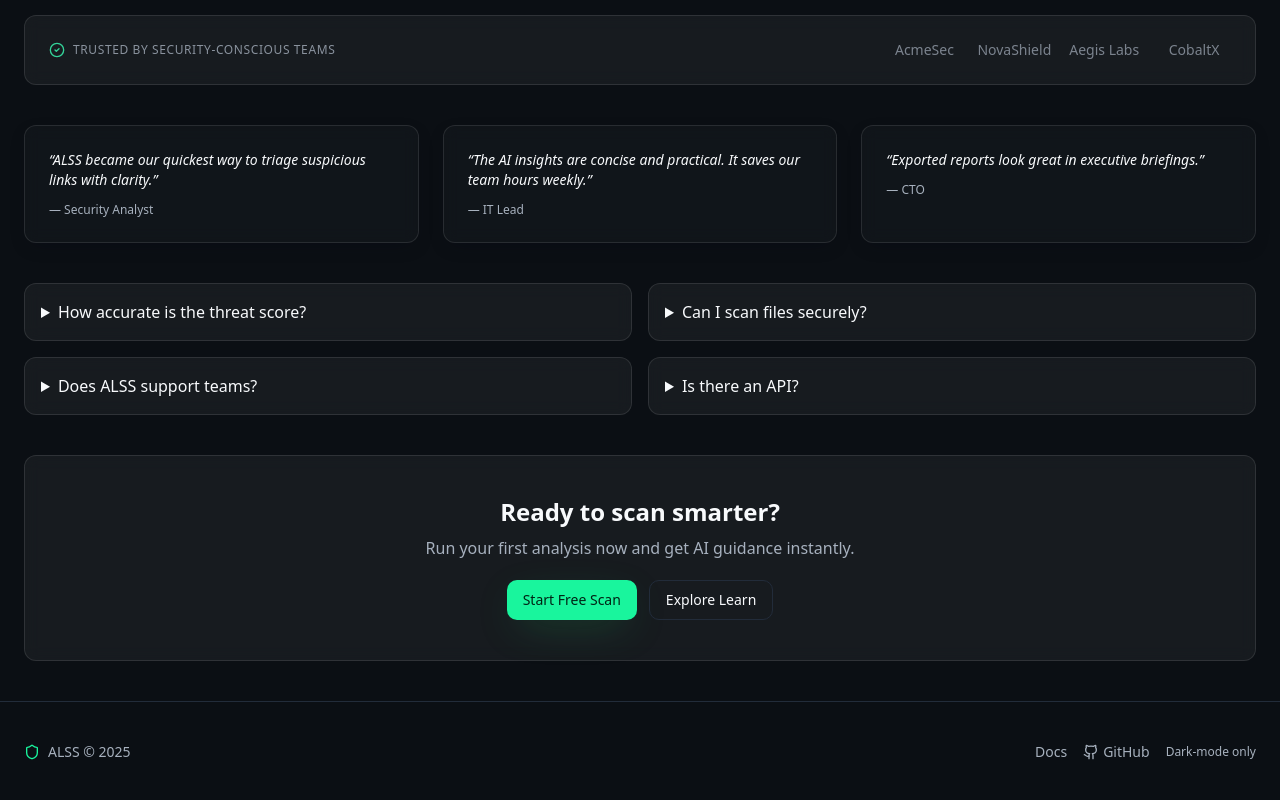
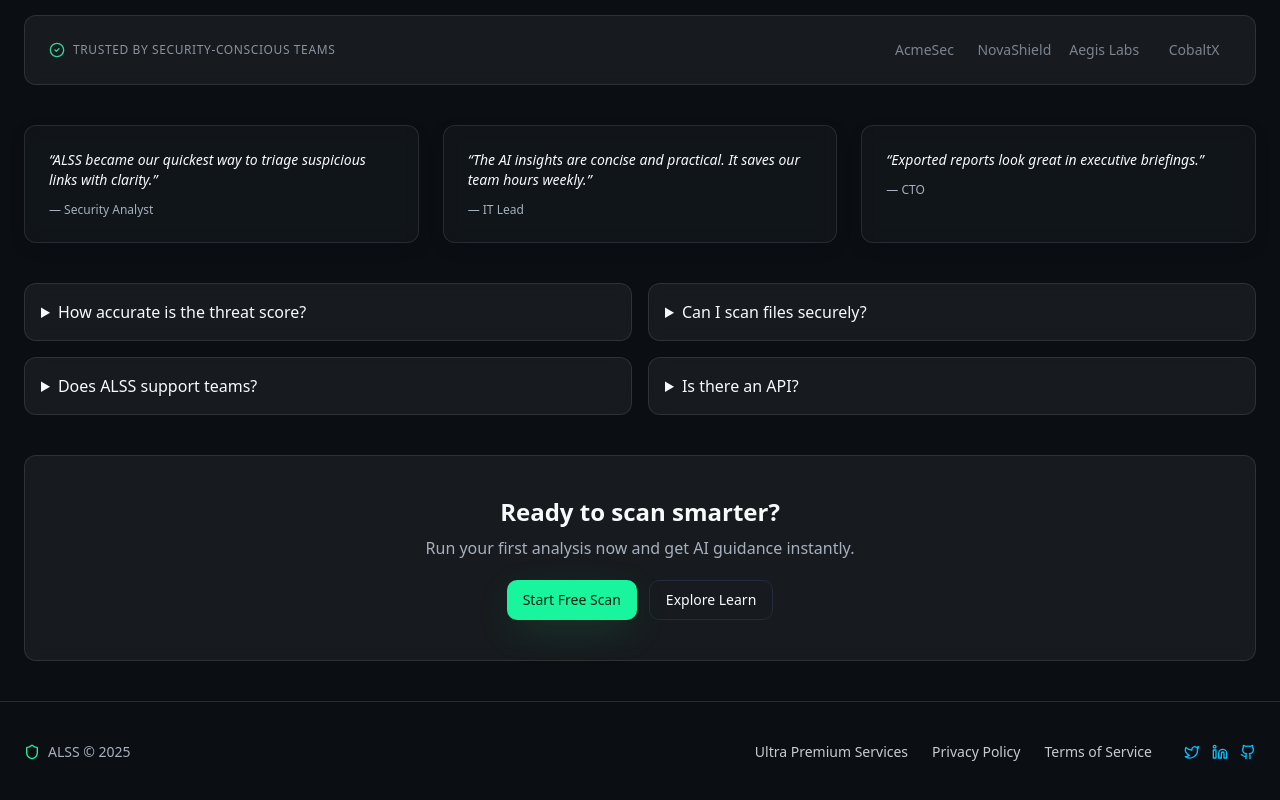
Before and after one commit to mustafaame/ALSS, a Next.js app in the folder frontend/: page / in a window 1280 px wide. Shown: the part 1407-2207 px from the top of the page. Built offline with nearby package versions, Linux system fonts and the light colour scheme; no server answers.

Commit message:
Auto commit at 2025-11-01 03:57:57

```diff
--- a/frontend/src/components/layout/footer.tsx
+++ b/frontend/src/components/layout/footer.tsx
@@ -1,5 +1,5 @@
 import Link from "next/link"
-import { Shield, Github } from "lucide-react"
+import { Shield, Github, Twitter, Linkedin } from "lucide-react"
 
 export default function Footer() {
   return (
@@ -9,10 +9,15 @@ export default function Footer() {
           <Shield className="h-4 w-4 text-primary" />
           <span>ALSS © {new Date().getFullYear()}</span>
         </div>
-        <div className="flex items-center gap-4 text-sm text-muted-foreground">
-          <Link href="/docs" className="hover:text-foreground">Docs</Link>
-          <a href="#" className="hover:text-foreground flex items-center gap-1"><Github className="h-4 w-4" /> GitHub</a>
-          <span className="text-xs">Dark-mode only</span>
+        <div className="flex items-center gap-6 text-sm">
+          <Link href="#premium" className="text-foreground/80 hover:text-foreground">Ultra Premium Services</Link>
+          <Link href="#privacy" className="text-foreground/80 hover:text-foreground">Privacy Policy</Link>
+          <Link href="#tos" className="text-foreground/80 hover:text-foreground">Terms of Service</Link>
+          <div className="ml-2 flex items-center gap-3">
+            <a aria-label="Twitter" href="#" className="text-[#00C2FF] hover:drop-shadow-[0_0_10px_rgba(0,194,255,0.6)]"><Twitter className="h-4 w-4" /></a>
+            <a aria-label="LinkedIn" href="#" className="text-[#00C2FF] hover:drop-shadow-[0_0_10px_rgba(0,194,255,0.6)]"><Linkedin className="h-4 w-4" /></a>
+            <a aria-label="GitHub" href="#" className="text-[#00C2FF] hover:drop-shadow-[0_0_10px_rgba(0,194,255,0.6)]"><Github className="h-4 w-4" /></a>
+          </div>
         </div>
       </div>
     </footer>
```
